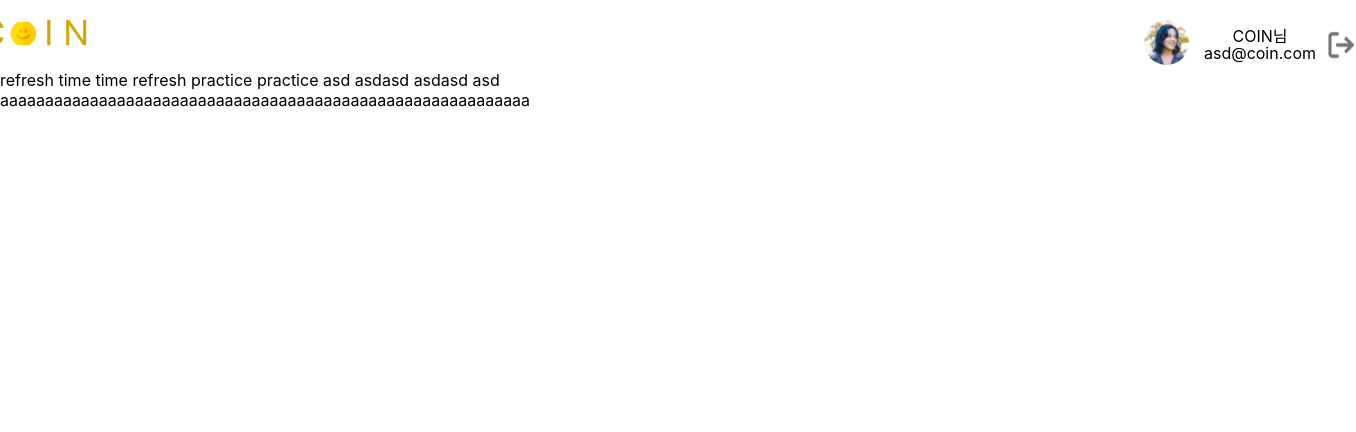
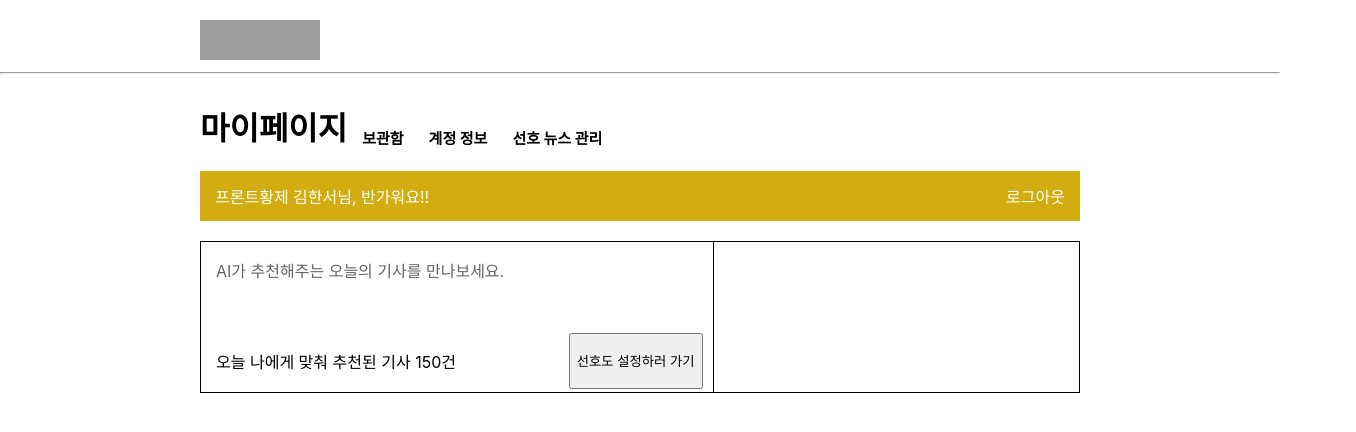
Before and after one commit to Hanseo0609/FrontNews, a React (Create React App) app: page / in a window 1280 px wide. Shown: the top 432 px of the page, 1356 px wide, since content can reach past the window. Built offline with nearby package versions, Linux system fonts and the light colour scheme; grey boxes are pictures that could not be loaded.

Commit message:
mypage miwan

```diff
--- a/src/App.js
+++ b/src/App.js
@@ -1,20 +1,48 @@
-import Navbar from "../src/components/Navbar"
+import './styled.js';
+import * as sd from './styled.js';
+
+
 function App() {
   return (
-    <div className="App">
-      <Navbar />
+    <div>
+
       <div>
-        refresh time time refresh
-        practice
-        practice
-        asd
-        asdasd
-        asdasd
-        asd
+        <sd.Logo>
+          <sd.LogoSize src='image\logo.png'/>
+        </sd.Logo>
       </div>
-      <div>
-        aaaaaaaaaaaaaaaaaaaaaaaaaaaaaaaaaaaaaaaaaaaaaaaaaaaaaaaaaaa
-      </div>
+
+      <hr/>
+
+      <sd.Content>
+        <sd.TopContent>
+          <h1>마이페이지</h1>
+          <sd.TopText>보관함</sd.TopText>
+          <sd.TopText>계정 정보</sd.TopText>
+          <sd.TopText>선호 뉴스 관리</sd.TopText>
+        </sd.TopContent>
+
+        <sd.Box>
+          <p style={{color: '#ffffff', paddingLeft: '15px'}}>프론트황제 김한서님, 반가워요!!</p>
+          <div style={{color: '#ffffff', paddingRight: '15px'}}>로그아웃</div>
+        </sd.Box>
+
+        <div style={{display: 'flex'}}>
+
+          <div style={{border: '1px solid',  marginTop: '20px', height: '150px', width: '700px', borderRight: 'none', justifyContent: 'space-between'}}>
+            <p style={{paddingLeft: '15px', color: '#666666'}}>AI가 추천해주는 오늘의 기사를 만나보세요.</p>
+            <div style={{display: 'flex', justifyContent: 'space-between', paddingTop: '35px'}}>
+              <p style={{paddingLeft: '15px'}}>오늘 나에게 맞춰 추천된 기사  150건</p>
+              <button style={{marginRight: "10px"}}>선호도 설정하러 가기</button>
+            </div>
+          </div>
+
+          <div style={{border: '1px solid', marginTop: '20px',height: '150px', width: '500px'}}>
+
+          </div>
+        </div>
+      </sd.Content>
+
     </div>
   );
 }
--- /dev/null
+++ b/src/styled.js
@@ -0,0 +1,45 @@
+import styled from 'styled-components';
+
+export const Logo = styled.div`
+    //text-align: center;
+    padding-top: 20px;
+    padding-left: 200px;
+`;
+
+export const LogoSize = styled.img`
+    width: 120px;
+    height: 40px;
+`;
+
+export const Content = styled.div`
+    padding-left: 200px;
+    padding-right: 200px;
+`;
+export const TopContent = styled.div`
+    display: flex;
+`;
+
+export const TopText = styled.p`
+    font-weight: bold;
+    font-size: 15px;
+    padding-left: 15px;
+    padding-right: 10px;
+    padding-top: 30px;
+`;
+
+export const Box = styled.div`
+    height: 50px;
+    background-color: #D2AC10;
+    display: flex;
+    align-items: center;
+    justify-content: space-between;
+`;
+
+export const Recommend = styled.div`
+    border: '1px solid';
+    margin-top: '20px';
+    height: '150px';
+    width: '700px';
+    border-right: 'none';
+    justify-content: 'space-between';
+`;
```
Also changed, not shown: src/styles/styled.js (added), 1 other file (tests, documents, lock files or other folders).
